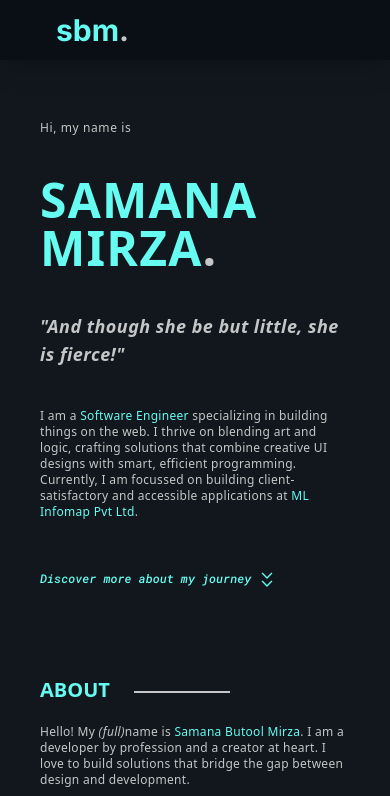
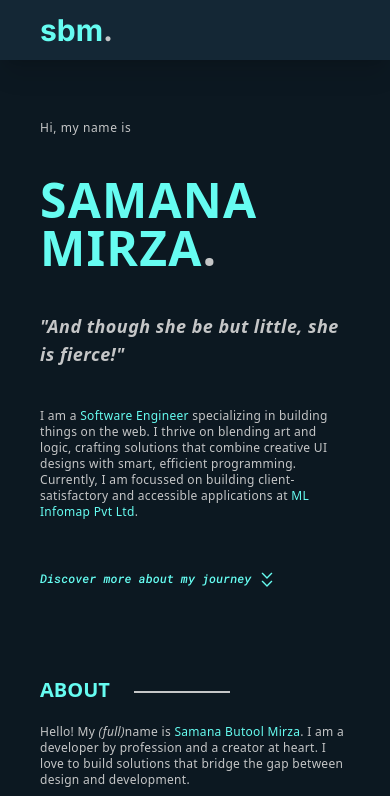
Before and after one commit to samana-bm20/portfolio, a React (Vite) app: page / in a window 390 px wide. Shown: the top 796 px of the page. Built offline with nearby package versions, Linux system fonts and the light colour scheme.

Commit message:
nav padding and bg color

```diff
--- a/src/components/Navbar.jsx
+++ b/src/components/Navbar.jsx
@@ -3,7 +3,7 @@ import { Button } from "@mui/material";
 
 const Navbar = () => {
   return (
-    <div className="fixed top-0 w-screen h-15 md:h-20 bg-bggray text-2xl font-bold py-3 px-14 shadow-xl">
+    <div className="fixed top-0 w-screen h-15 md:h-20 bg-bggray text-2xl font-bold py-3 px-10 md:px-14 shadow-xl">
       <div className="h-full flex items-center justify-between">
         <div className="font-bold text-3xl md:text-5xl text-primary font-inter">
           sbm<span className="text-secondary">.</span>
--- a/tailwind.config.js
+++ b/tailwind.config.js
@@ -5,8 +5,8 @@ export default {
     colors: {
       primary: "#66fcf1",
       secondary: "#c5c6c7",
-      bgblack: "#11171d",
-      bggray: "#090f14", //#080b0e
+      bgblack: "#0c1821",
+      bggray: "#142735", //#080b0e
     },
     listStyleType: {
       square: "square",
```
